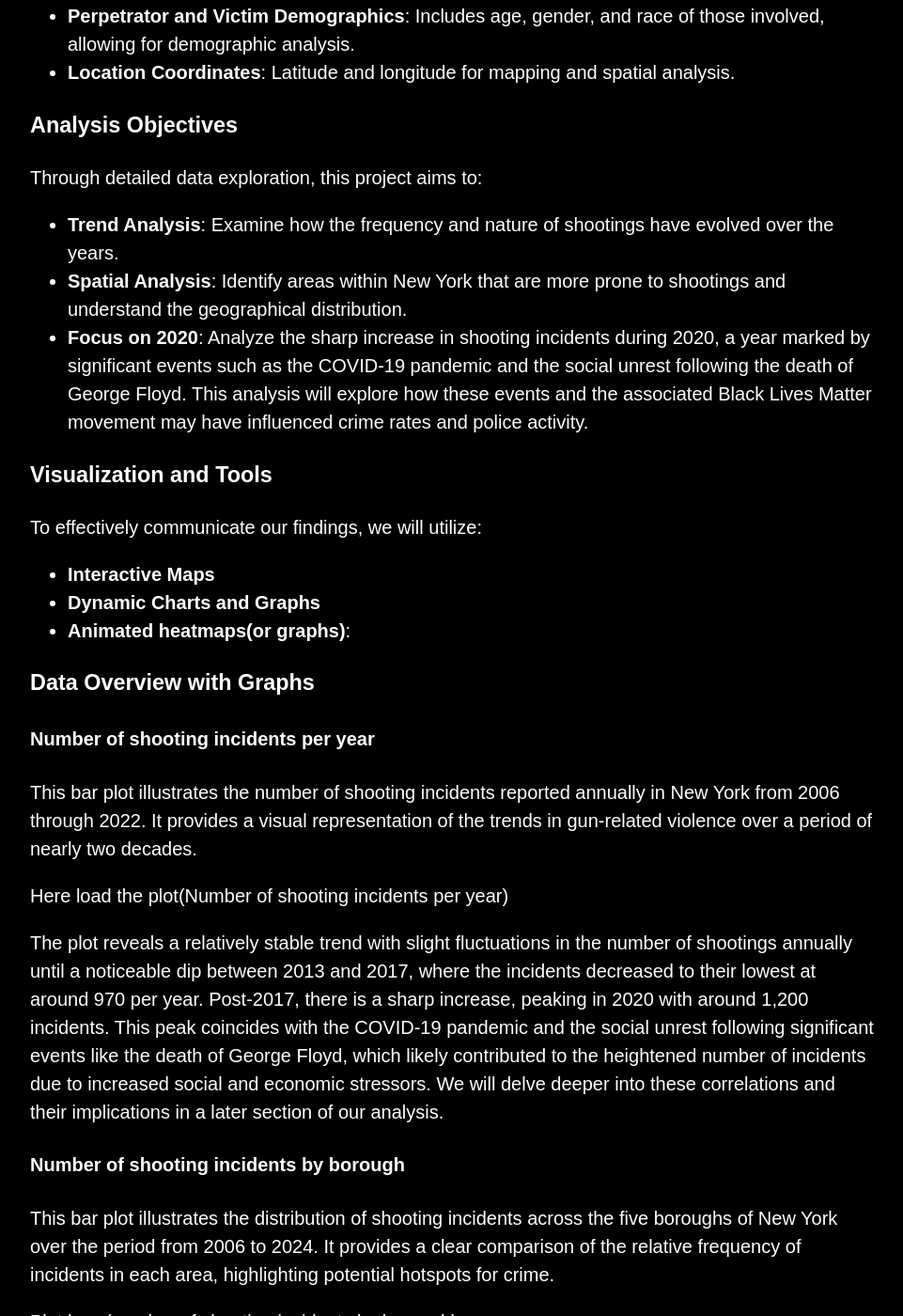
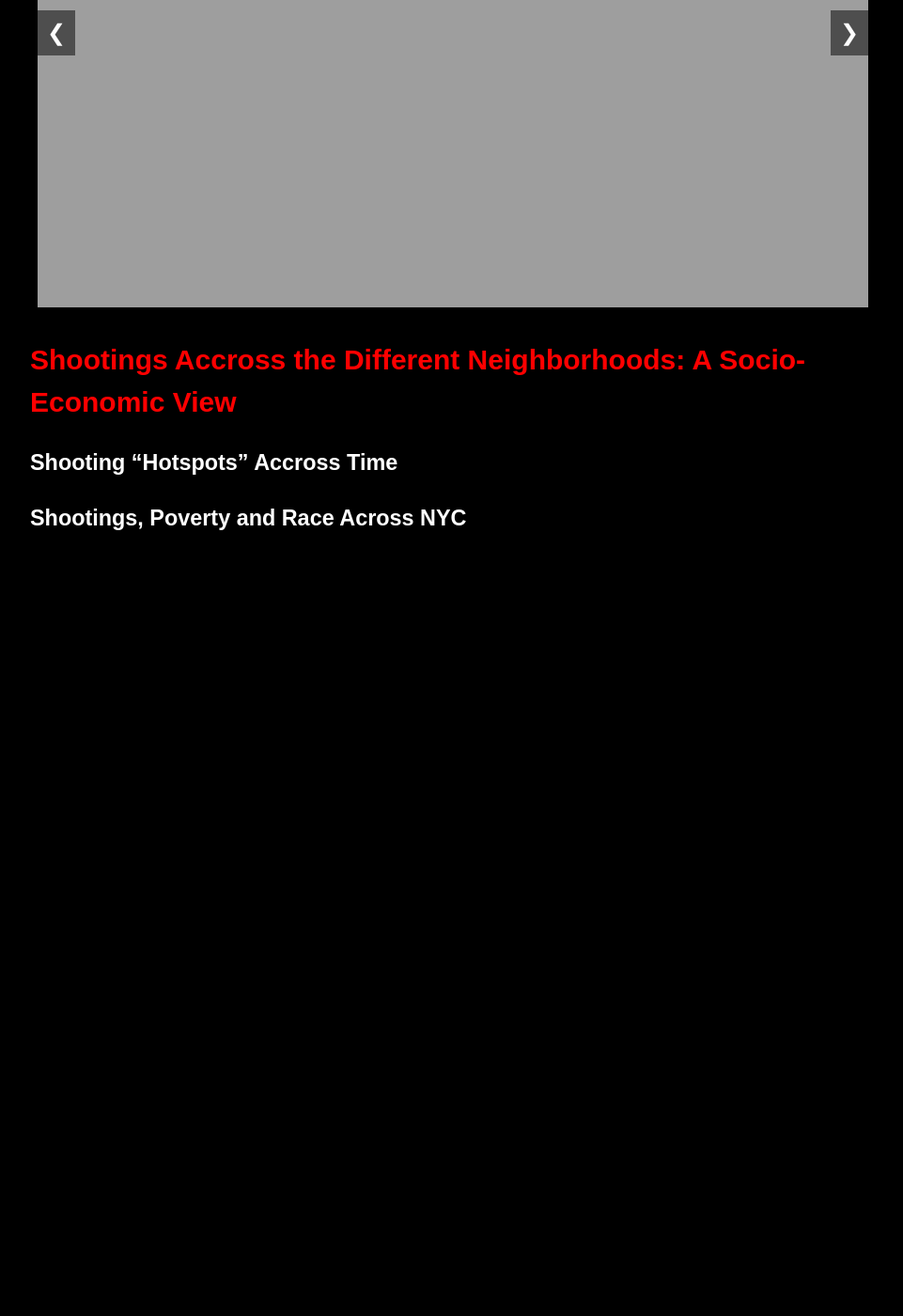
Before and after one commit to artemdou/artemdou.github.io, a Jekyll site: the page built from index.md, in a window 1280 px wide and 1400 px high, scrolled down 2140 px. Shown: the whole window at 94% size, without its empty margins (158-1119 px from the left). Built offline with Jekyll 4.4.1, drawn with Linux system fonts in a browser that asks for light colours; our own code applies the rules of GitHub Pages for plain Markdown files; after the commit the page ends 2732 px from its top, so only the background shows below that; some of the changed text lies outside the part shown.

Commit message:
update structure

```diff
--- a/index.md
+++ b/index.md
@@ -1,74 +1,21 @@
 ---
 layout: default
 ---
-<iframe src="/data/carousel.html" width="100%" height="600px"></iframe>
 
-## Overview of New York Shooting Incidents (2006-2024)
+## New York Shootings (2006-2024)
 
 ### Dataset Introduction
 This dataset provides a detailed look at shooting incidents in New York from 2006 to 2024, revealing trends and details about these events. It is an important tool for understanding city crime and safety over almost twenty years.
 
-### Dataset Attributes
-- **Incident Date**: Captures the exact date each shooting occurred, providing a timeline for analysis.
-- **Borough**: Indicates the specific borough within New York where the incident took place, crucial for geographic analysis.
-- **Incident Time**: The time at which the incident occurred, valuable for identifying patterns related to time of day or night.
-- **Victim Count**: Records the number of individuals impacted in each incident, which helps in understanding the severity.
-- **Incident Type**: Describes the nature of the incident, such as robbery or altercation, offering insights into the causes of shootings.
-- **Perpetrator and Victim Demographics**: Includes age, gender, and race of those involved, allowing for demographic analysis.
-- **Location Coordinates**: Latitude and longitude for mapping and spatial analysis.
+<iframe src="/data/shootings_by_year.html" width="100%" height="600px"></iframe>
 
-### Analysis Objectives
-Through detailed data exploration, this project aims to:
-- **Trend Analysis**: Examine how the frequency and nature of shootings have evolved over the years.
-- **Spatial Analysis**: Identify areas within New York that are more prone to shootings and understand the geographical distribution.
-- **Focus on 2020**: Analyze the sharp increase in shooting incidents during 2020, a year marked by significant events such as the COVID-19 pandemic and the social unrest following the death of George Floyd. This analysis will explore how these events and the associated Black Lives Matter movement may have influenced crime rates and police activity.
+### 2020: A Time of Generalized Unrest
+
+<iframe src="/data/carousel.html" width="100%" height="600px"></iframe>
 
 
-### Visualization and Tools
-To effectively communicate our findings, we will utilize:
-- **Interactive Maps**
-- **Dynamic Charts and Graphs**
-- **Animated heatmaps(or graphs)**:
+## Shootings Accross the Different Neighborhoods: A Socio-Economic View
 
-### Data Overview with Graphs
-#### Number of shooting incidents per year
-This bar plot illustrates the number of shooting incidents reported annually in New York from 2006 through 2022. It provides a visual representation of the trends in gun-related violence over a period of nearly two decades.
+### Shooting "Hotspots" Accross Time
 
-Here load the plot(Number of shooting incidents per year)
-
-The plot reveals a relatively stable trend with slight fluctuations in the number of shootings annually until a noticeable dip between 2013 and 2017, where the incidents decreased to their lowest at around 970 per year. Post-2017, there is a sharp increase, peaking in 2020 with around 1,200 incidents. This peak coincides with the COVID-19 pandemic and the social unrest following significant events like the death of George Floyd, which likely contributed to the heightened number of incidents due to increased social and economic stressors. We will delve deeper into these correlations and their implications in a later section of our analysis.
-
-#### Number of shooting incidents by borough
-
-This bar plot illustrates the distribution of shooting incidents across the five boroughs of New York over the period from 2006 to 2024. It provides a clear comparison of the relative frequency of incidents in each area, highlighting potential hotspots for crime.
-
-Plot here(number of shooting incidents by borough)
-
-From the plot, it is evident that Brooklyn has the highest number of reported shooting incidents, significantly surpassing other boroughs. Following Brooklyn, the Bronx also shows a high number of incidents, while Manhattan, Queens, and particularly Staten Island report fewer shootings.
-
-#### Number of shooting incidents by location description
-This bar plot categorizes shooting incidents in New York by the type of location where they occurred from 2006 to 2024.
-The plot displays a diverse range of locations, with high frequencies noted at bars, gas stations, liquor stores, and nightclubs, indicating these as common venues for shootings. This suggests that areas with higher levels of social interaction, especially where alcohol may be involved, are more prone to such incidents. Conversely, places like banks, schools, and multi-dwelling houses report relatively fewer incidents, which might reflect the effectiveness of security measures or the nature of activities at these sites.
-
-Plot here
-
-The peak at "Street" reflect a significant number of incidents occurring in unspecified locations or directly on the streets, underlining the pervasive nature of gun violence across urban settings beyond controlled environments.
-
-#### Analysis of Demographic Data in Shooting Incidents
-
-This series of bar plots provides a demographic breakdown of shooting incidents in New York from 2006 to 2024, categorizing the data by age, sex, and race of both perpetrators and victims. These visualizations are crucial for understanding who is most affected by gun violence and may help guide targeted interventions.
-
-Plot here
-
-1. **Age Group**:
-   - The data shows a significant concentration of both perpetrators and victims in the 18-44 age range, indicating that young adults are the most affected by shootings. Notably, involvement drops markedly in age groups 45 and above, which suggests that gun violence is predominantly an issue among younger individuals.
-
-2. **Sex**:
-   - A striking disparity is observed in the involvement of males compared to females, with males significantly more likely to be both perpetrators and victims. This highlights the gender-specific nature of gun violence, where males are disproportionately affected.
-
-3. **Race**:
-   - The racial analysis reveals that Black individuals are the most frequently involved in shooting incidents, both as perpetrators and victims, followed by Hispanic individuals. This disproportionate impact on these communities suggests the presence of deeper socio-economic and systemic factors at play.
-
-
-### Data Sources and Acknowledgments
-This dataset is compiled from public records provided by the New York Police Department (NYPD).
+### Shootings, Poverty and Race Across NYC
```
